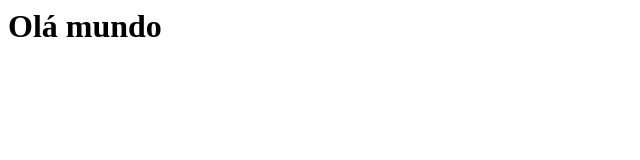
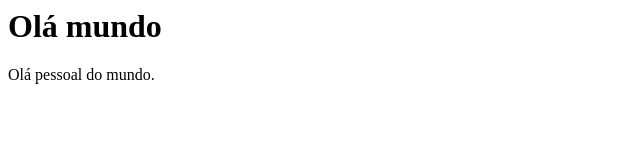
Before and after one commit to DanielTonioti/Aula-01, a plain HTML site: page index.html in a window 1280 px wide. Shown: the whole page, without its empty margins (0-640 px from the left). Drawn offline with Linux system fonts and the light colour scheme.

Commit message:
add- Adicionei um paragrafo

```diff
--- a/index.html
+++ b/index.html
@@ -6,5 +6,6 @@
 </head>
 <body>
     <h1>Olá mundo</h1>
+    <p>Olá pessoal do mundo.</p>
 </body>
 </html>
```
